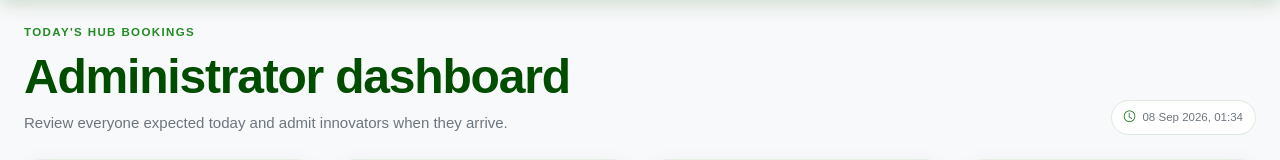
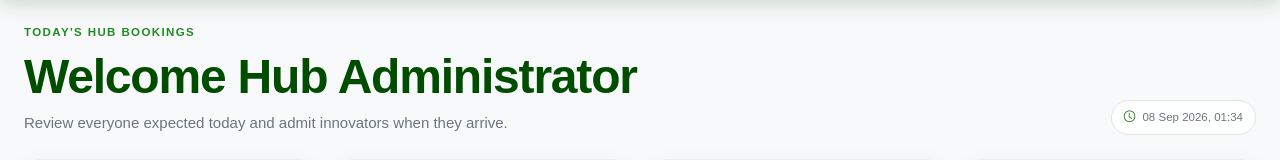
Before and after one commit to JAPHES/tsavomgt_hub, a Django app: template templates/dashboard/admin.html in a window 1280 px wide. Shown: the part 94-254 px from the top of the page. Run offline with Django 5.2, Linux system fonts and the light colour scheme; the template is opened without the code that fills it, so the values that code supplies are empty.

Commit message:
copy(dashboard): welcome hub administrator

```diff
--- a/templates/dashboard/admin.html
+++ b/templates/dashboard/admin.html
@@ -4,7 +4,7 @@
 <div class="presence-dashboard-heading">
     <div>
         <p class="eyebrow">Today's hub bookings</p>
-        <h1>Administrator dashboard</h1>
+        <h1>Welcome Hub Administrator</h1>
         <p>Review everyone expected today and admit innovators when they arrive.</p>
     </div>
     <span class="presence-updated"><i class="bi bi-clock" aria-hidden="true"></i>{% now "d M Y, H:i" %}</span>
```
